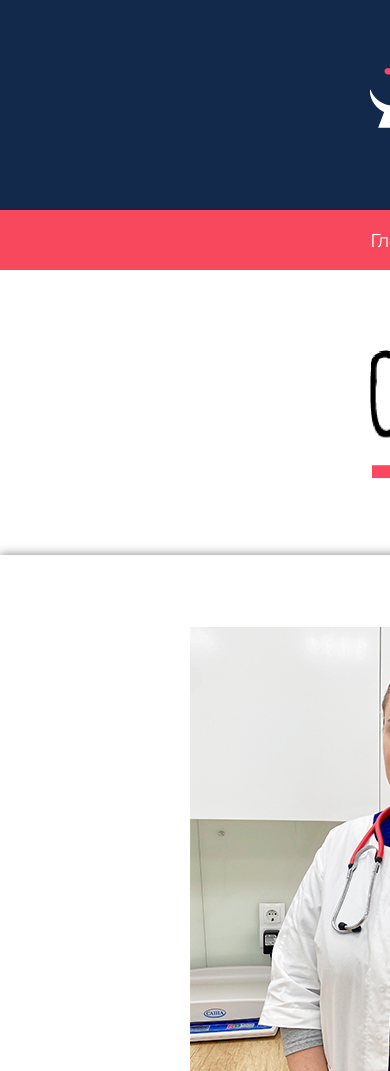
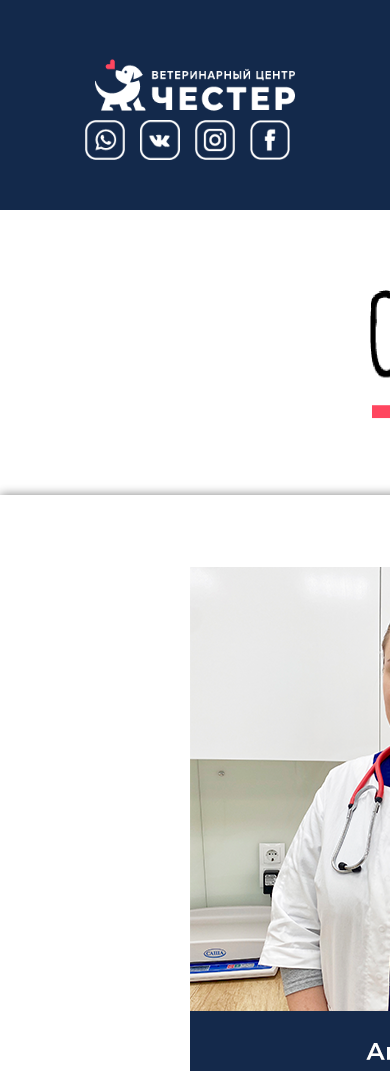
Before and after one commit to Babadeda212/Test-job, a plain HTML site: page index.html in a window 390 px wide. Shown: the top 1071 px of the page. Drawn offline with Linux system fonts and the light colour scheme.

Commit message:
Mobile#1

```diff
--- a/style/style.css
+++ b/style/style.css
@@ -4,18 +4,18 @@
     height: 210px;
     background-color: #13294b;
     display: flex;
+    justify-content: center;
 }
 .logo{
     width: 272px;
     height: 90px;
     margin-top: 50px;
-    margin-left: 370px;
 }
 .contact{
     width: 364px;
     height: 80px;
     margin-top: 71px;
-    margin-left: 250px;
+    margin-left: 15%;
 }
 .phone{
     font-family: 'Montserrat', sans-serif;
@@ -35,19 +35,68 @@
     width: 128px;
     height: 25px;
     margin-top: 70px;
-    margin-left: 190px;
+    margin-left: 10%;
+    display: flex;
 }
 .icon{
     width: 25px;
     height: 25px;
+    margin-right: 5px;
 }
-
+@media screen and (max-width: 994px) {
+   .logo{
+       width: 150px;
+       height: 50px;
+       margin-top: 8%;
+       margin-left: 10%;
+    }
+    .iconGroup{
+        margin-top: 8%;
+        margin-left: 10%;
+    }
+}
+@media screen and (max-width: 692px){
+    .contact{
+        display: none;
+    }
+    .logo{
+        width: 200px;
+        height: 70px;
+        margin-left: 10%;
+     }
+     .iconGroup{
+        margin-top: 10%;
+    }
+     .icon{
+        width: 40px;
+        height: 40px;
+        margin-right: 5px;
+    }
+}
+@media screen and (max-width: 547px){
+    .header{
+        flex-direction: column;
+        align-items: center;
+    }
+    .logo{
+        margin: 0;
+    }
+    .iconGroup{
+        margin: 0;
+        width: fit-content;
+        height: fit-content;
+    }
+    .icon{
+        margin-right: 15px;
+    }
+}
 .menu{
     border-top: 210px;
     background-color: #f8485e;
     width: 100%;
     height: 60px;
     display: flex;
+    justify-content: center;
 }
 .menu__text{
     color: white;
@@ -57,11 +106,13 @@
     margin-top: 20px;
     margin-right: 40px;
 }
-.menu__text:first-child{
-    margin-left: 370px;
-}
 .menu__text:last-child{
     margin-right:0px;
+}
+@media screen and (max-width: 1222px){
+    .menu{
+        display: none;
+    }
 }
 .root{
     background-image: url('../image/backGround.png');
```
